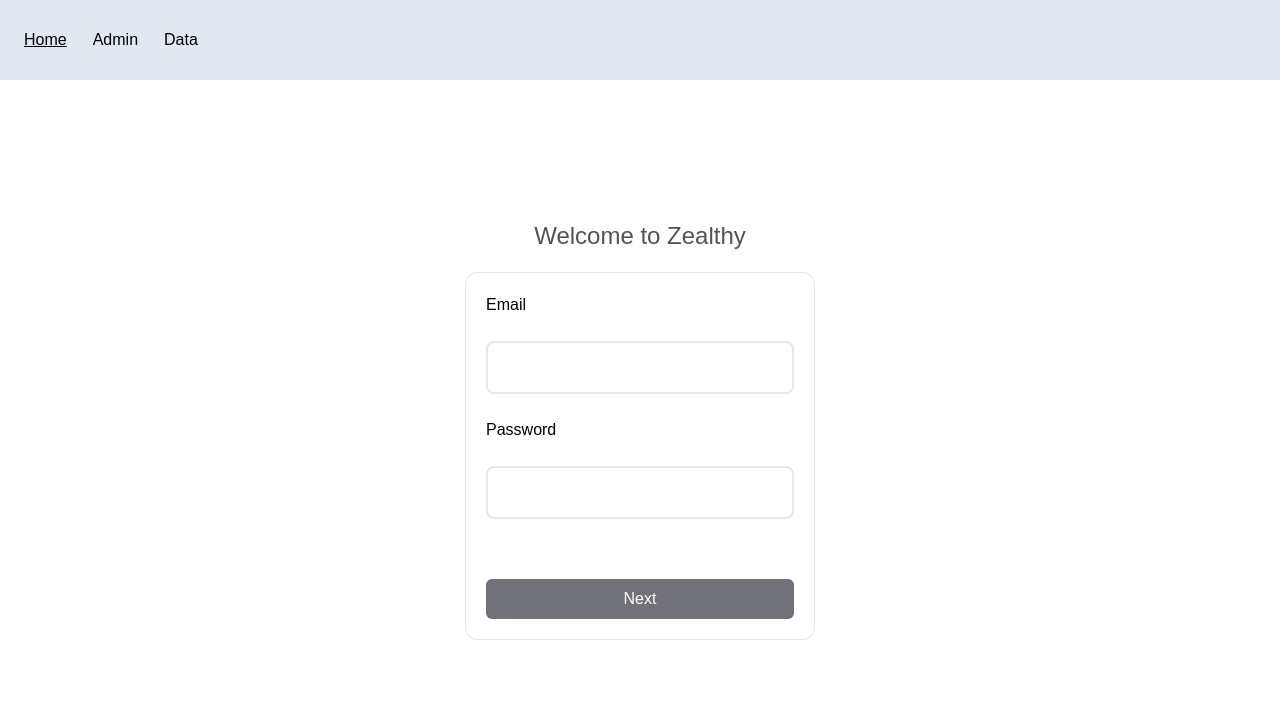
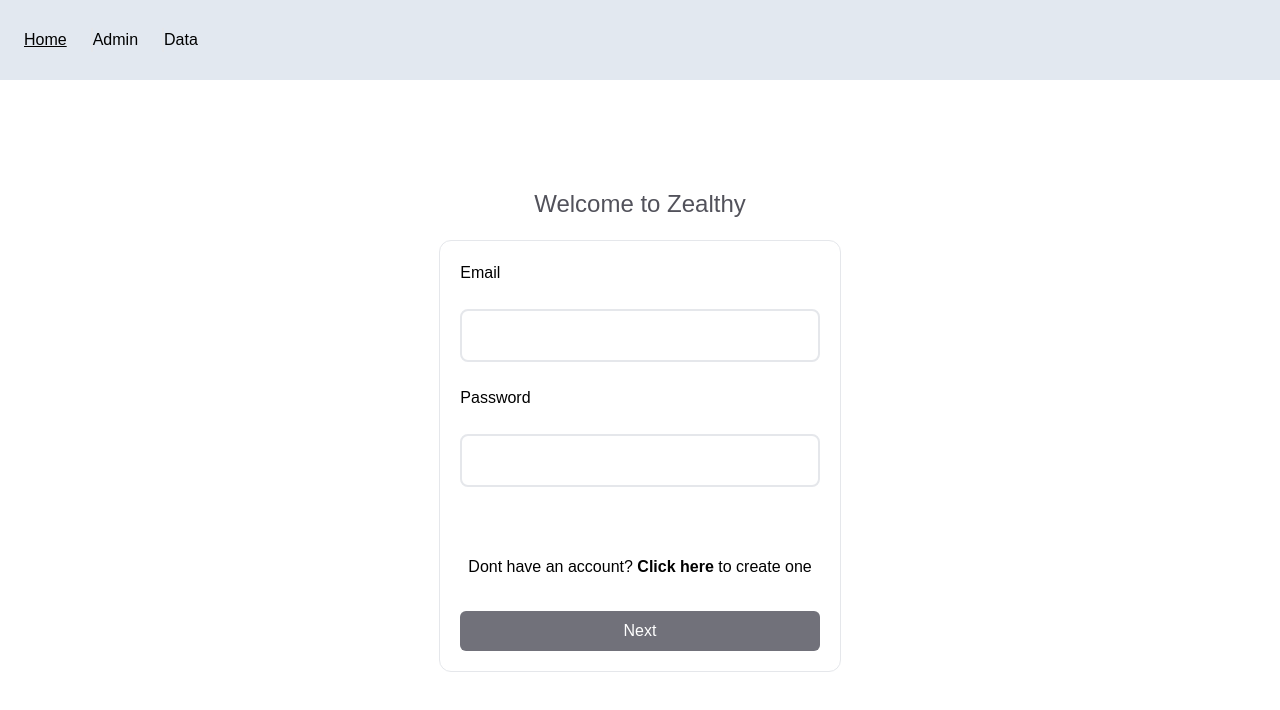
Before and after one commit to hg-higgor-calheiros/zealthy-exercise, a Next.js app in the folder frontend/: page /zealthy-exercise/ in a window 1280 px wide. Shown: the top 710 px of the page. Built offline with nearby package versions, Linux system fonts and the light colour scheme; no server answers.

Commit message:
adjust component types

```diff
--- a/frontend/app/(onboarding)/page.tsx
+++ b/frontend/app/(onboarding)/page.tsx
@@ -5,6 +5,7 @@
 import { useRouter } from "next/navigation";
 import { useState } from "react";
 import { isEmail } from "../utils/validation";
+import Link from "next/link";
 
 export default function Home() {
   const router = useRouter()
@@ -50,6 +51,10 @@
               {error && <p className="text-red-600">{error}</p> }
             </div>
 
+            <div className="p-2">
+              <p>Dont have an account? <Link href={'/credentials'} className="font-semibold">Click here</Link> to create one</p>
+            </div>
+
             <button
               className={`
                   px-6 py-2 rounded-md text-white
--- a/frontend/app/admin/page.tsx
+++ b/frontend/app/admin/page.tsx
@@ -11,7 +11,6 @@
     'about_me',
     'birthday',
     'address_form',
-    'sign_up'
 ]
 
 export default function AdminPage() {
```
